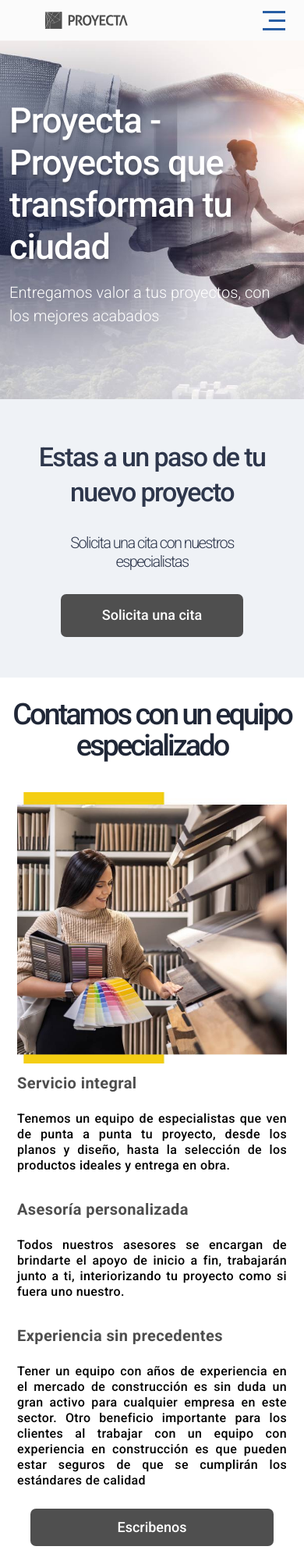
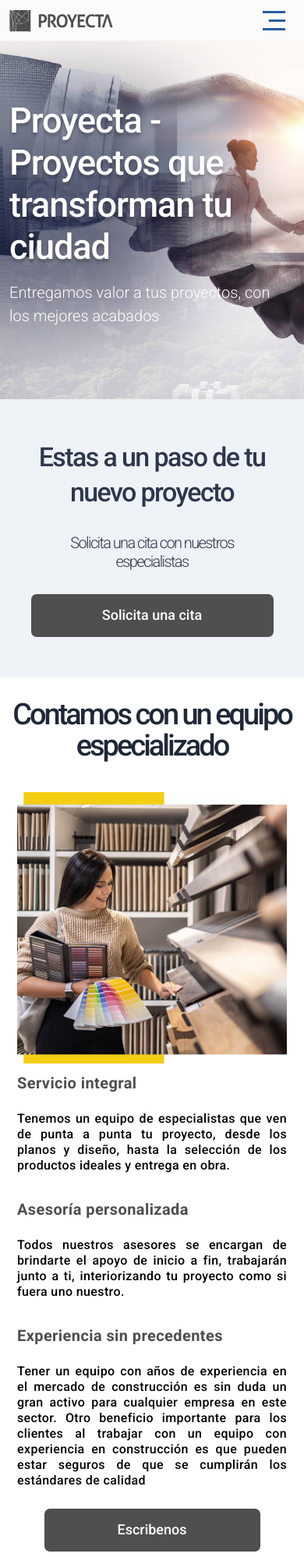
Before and after one commit to gparedescassinelli/proyecta-angular, an Angular app: page / in a window 390 px wide. Shown: the top 1997 px of the page at 78% size. Built offline with nearby package versions, Linux system fonts and the light colour scheme.

Commit message:
movil corregido

```diff
--- a/src/styles.css
+++ b/src/styles.css
@@ -50,10 +50,11 @@ html {
     .btn-proyecta {
       display: block;
       margin: 0 auto;
+      width: 311px !important;
     }
     .btn-proyecta-team {
-      width: 90%;
-      height: 100%;
+      width: 277px !important;
+      height: 55px !important;
       display: block;
       margin: 0 auto;
       padding: 10px 0;
@@ -66,7 +67,7 @@ html {
     width: auto;
   }
   .navbar-titulo img{
-    width: 200px !important;
+    width: 100% !important;
     height: 50px;
   }
   .title {
```
Also changed, not shown: src/assets/nuevologoproyecta.svg.
